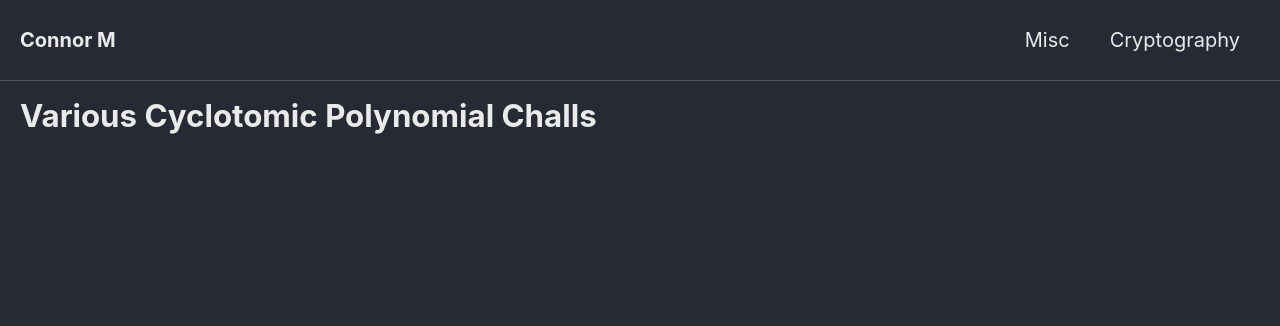
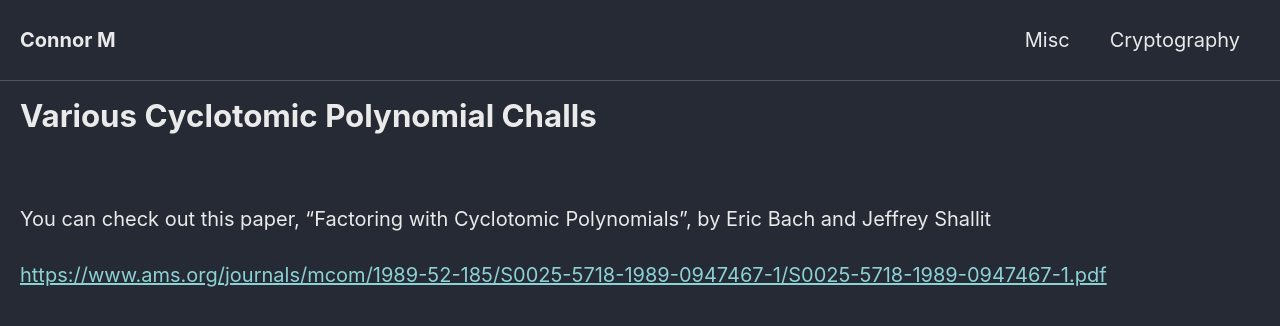
Before and after one commit to Connor-McCartney/Connor-McCartney.github.io, a Jekyll site: the page built from _pages/cryptography/rsa/CyclotomicPolynomial.md, in a window 1280 px wide. Shown: the top 326 px of the page. Built offline with Jekyll 4.4.1, drawn with Linux system fonts in a browser that asks for light colours; cached includes are drawn as plain includes.

Commit message:
Update CyclotomicPolynomial.md

```diff
--- a/_pages/cryptography/rsa/CyclotomicPolynomial.md
+++ b/_pages/cryptography/rsa/CyclotomicPolynomial.md
@@ -4,3 +4,8 @@ title: Various Cyclotomic Polynomial Challs
 ---
 
 <br>
+
+
+You can check out this paper, "Factoring with Cyclotomic Polynomials", by Eric Bach and Jeffrey Shallit
+
+<https://www.ams.org/journals/mcom/1989-52-185/S0025-5718-1989-0947467-1/S0025-5718-1989-0947467-1.pdf>
```
